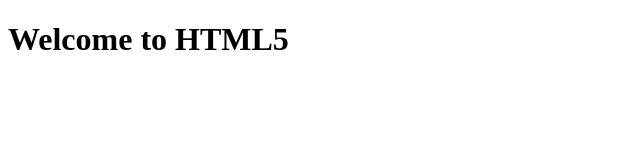
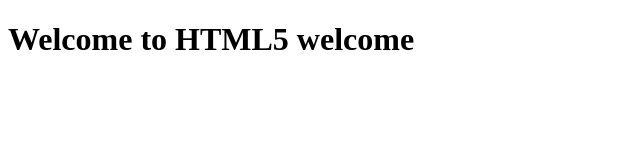
Before and after one commit to kesava07/test-git, a plain HTML site: page index.html in a window 1280 px wide. Shown: the whole page, without its empty margins (0-640 px from the left). Drawn offline with Linux system fonts and the light colour scheme.

Commit message:
test commit 2

```diff
--- a/index.html
+++ b/index.html
@@ -7,6 +7,6 @@
     <title>Document</title>
 </head>
 <body>
-    <h1>Welcome to HTML5</h1>
+    <h1>Welcome to HTML5 welcome</h1>
 </body>
 </html>
```
